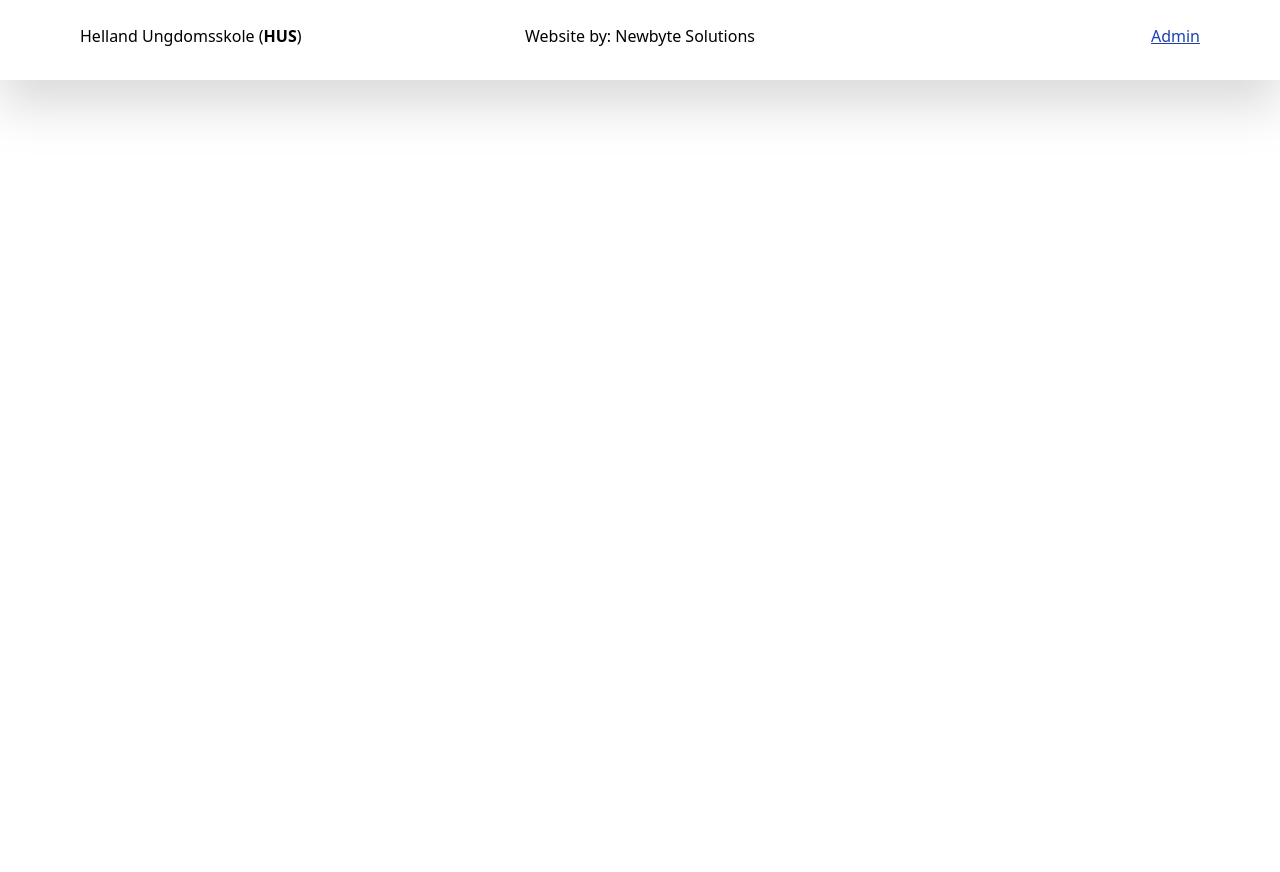
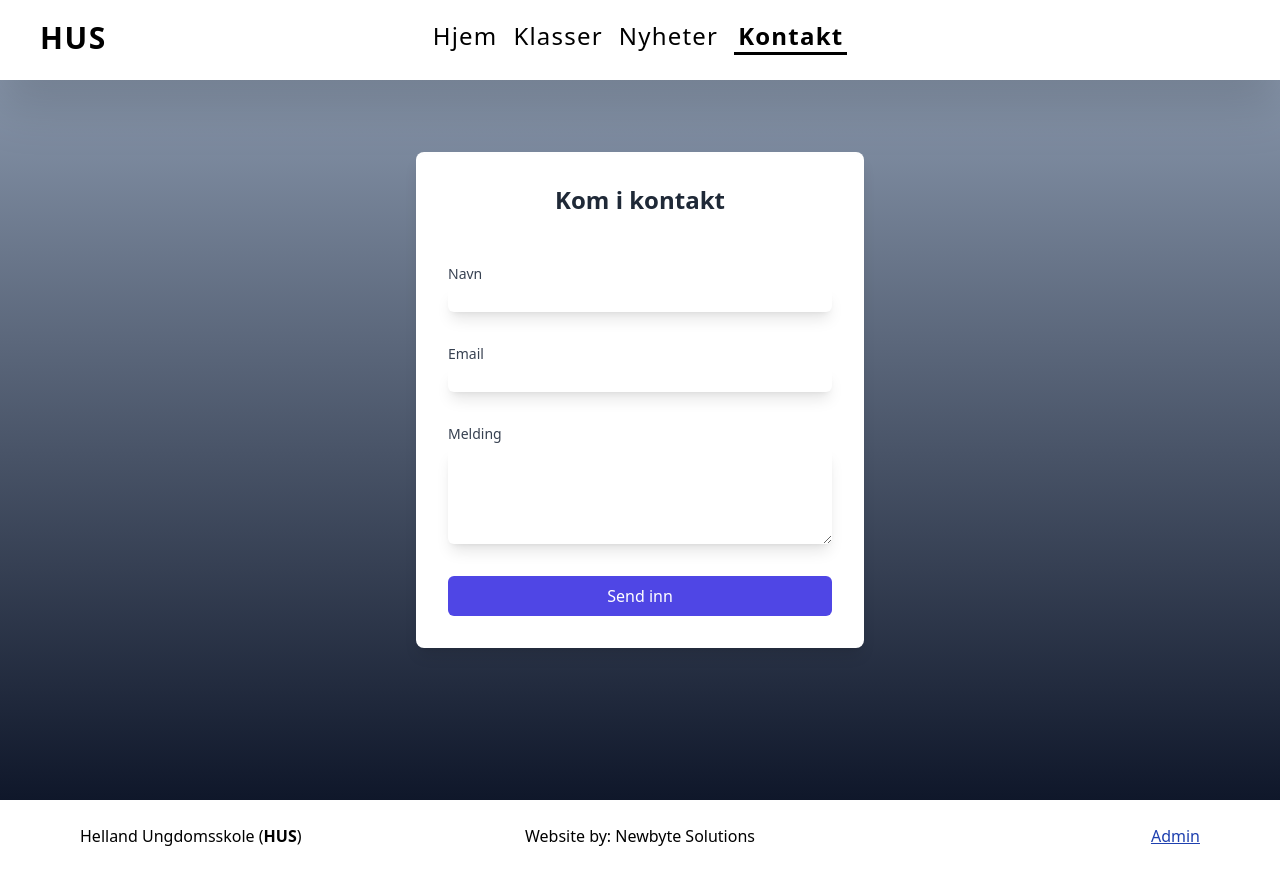
Before and after one commit to newbyte-solutions/ABF-Home, a Nuxt app: page /kontakt in a window 1280 px wide. Before the commit the page ends 800 px from the top, so only its background shows below. Built offline with nearby package versions, Linux system fonts and the light colour scheme.

Commit message:
Feat: contact page ui

```diff
--- a/pages/kontakt.vue
+++ b/pages/kontakt.vue
@@ -1 +1,79 @@
-<template></template>
+<template>
+  <div
+    class="w-full min-h-screen bg-gradient-to-b -z-10 from-slate-400 to-slate-900 fixed"
+  ></div>
+  <div class="w-full h-fit">
+    <div class="w-full h-screen flex justify-center items-center">
+      <div class="bg-white p-8 rounded-lg shadow-lg max-w-md w-full">
+        <h2 class="text-2xl font-bold mb-12 text-gray-800 text-center">Kom i kontakt</h2>
+        <form @submit.prevent="submitForm" class="space-y-8">
+          <div>
+            <label for="name" class="block text-sm font-medium text-gray-700"
+              >Navn</label
+            >
+            <input
+              type="text"
+              id="name"
+              v-model="form.name"
+              class="mt-1 block w-full rounded-md border-gray-300 shadow-lg focus:border-indigo-500 focus:ring-indigo-500"
+              required
+            />
+          </div>
+          <div>
+            <label for="email" class="block text-sm font-medium text-gray-700"
+              >Email</label
+            >
+            <input
+              type="email"
+              id="email"
+              v-model="form.email"
+              class="mt-1 block w-full rounded-md border-gray-300 shadow-lg focus:border-indigo-500 focus:ring-indigo-500"
+              required
+            />
+          </div>
+          <div>
+            <label for="message" class="block text-sm font-medium text-gray-700"
+              >Melding</label
+            >
+            <textarea
+              id="message"
+              v-model="form.message"
+              rows="4"
+              class="mt-1 block w-full rounded-md border-gray-300 shadow-lg focus:border-indigo-500 focus:ring-indigo-500"
+              required
+            ></textarea>
+          </div>
+          <button
+            type="submit"
+            class="w-full bg-indigo-600 text-white py-2 px-4 rounded-md hover:bg-indigo-700 focus:outline-none focus:ring-2 focus:ring-indigo-500 focus:ring-offset-2"
+          >
+            Send inn
+          </button>
+        </form>
+      </div>
+    </div>
+  </div>
+</template>
+
+<script setup>
+const form = ref({
+  name: "",
+  email: "",
+  message: "",
+});
+
+const submitForm = async () => {
+  try {
+    // Handle form submission here
+    console.log("Form submitted:", form.value);
+    // Reset form after submission
+    form.value = {
+      name: "",
+      email: "",
+      message: "",
+    };
+  } catch (error) {
+    console.error("Error submitting form:", error);
+  }
+};
+</script>
```
